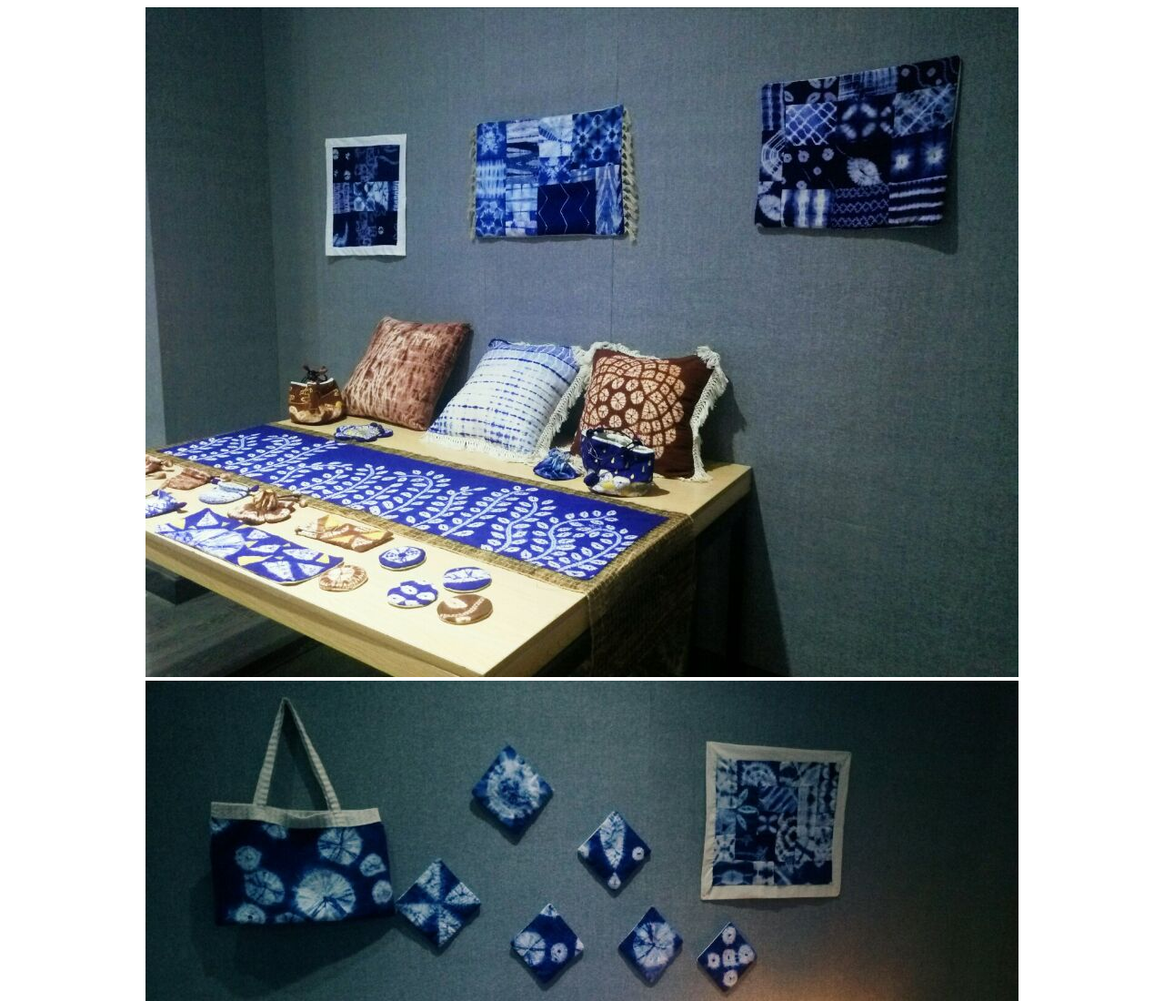
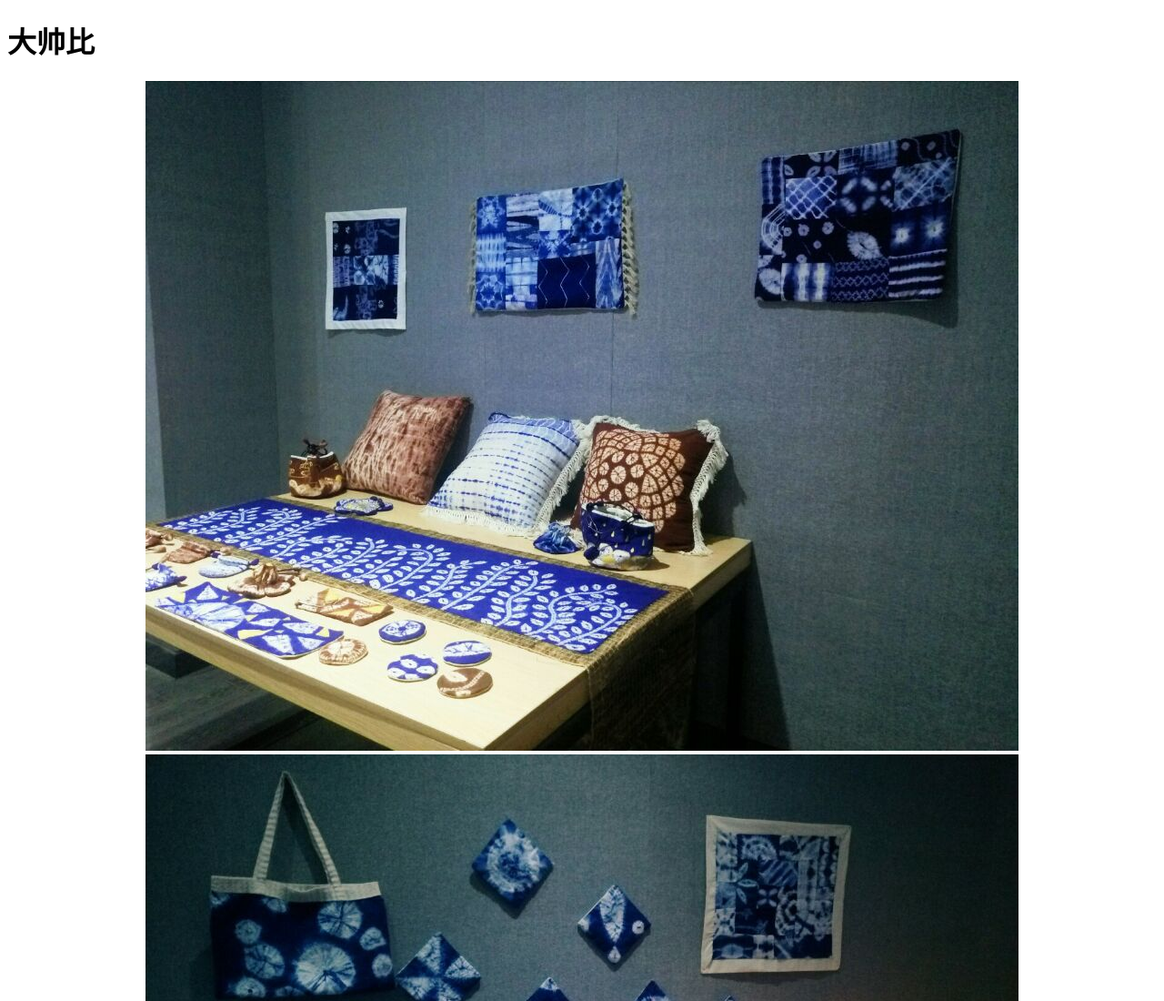
Before and after one commit to qimengyang/My-demo, a plain HTML site: page index.html in a window 1280 px wide. Shown: the top 1100 px of the page at 91% size. Drawn offline with Linux system fonts and the light colour scheme.

Commit message:
Update index.html

```diff
--- a/index.html
+++ b/index.html
@@ -11,6 +11,7 @@
     </style>
 </head>
 <body>
+    <h1>大帅比</h1>
 <div>
     <img src="1.jpg" alt="">
     <img src="2.jpg" alt="">
```
